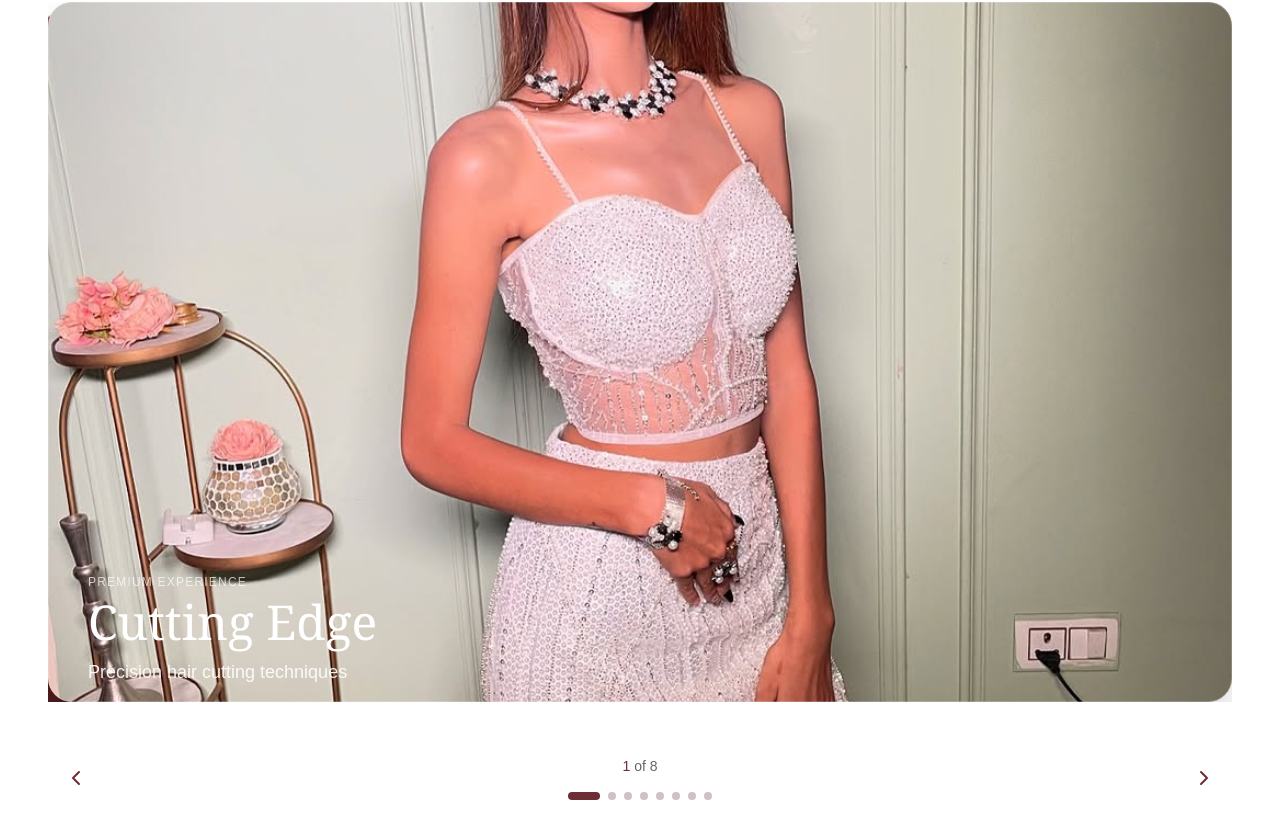
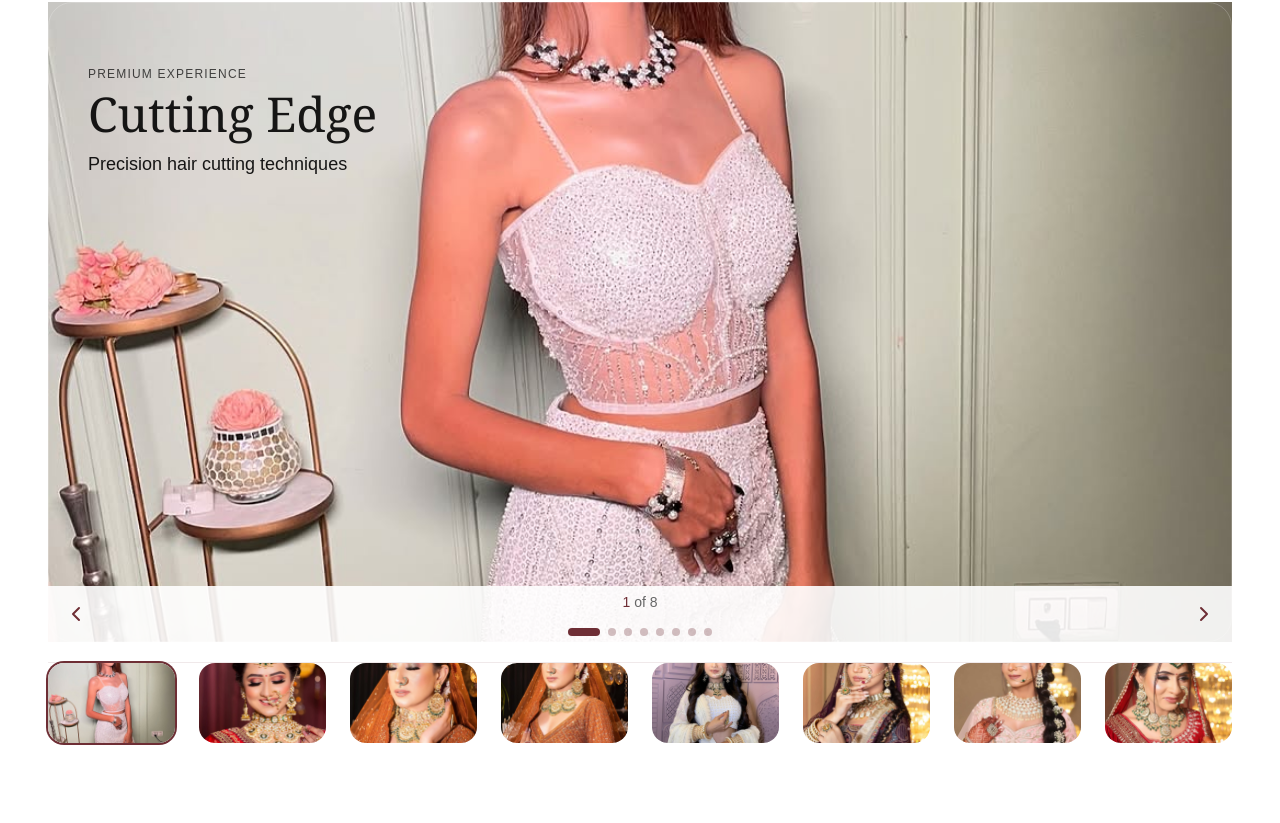
Before and after one commit to GitYashRepo/BSM, a Next.js app: page /bsm in a window 1280 px wide. Shown: the part 3577-4400 px from the top of the page. Built offline with nearby package versions, Linux system fonts and the light colour scheme.

Commit message:
fixed about us gallery view and z index of whatsapp

```diff
--- a/src/components/WhatsApp/whatsapp-button.jsx
+++ b/src/components/WhatsApp/whatsapp-button.jsx
@@ -48,7 +48,7 @@ export default function WhatsAppWidget({ brandName = "Blush by Sakshi Makeover's
                aria-modal="true"
                aria-label="WhatsApp styled chat"
                className={cn(
-                  "fixed z-50 right-2 sm:right-8 bottom-16 sm:bottom-16",
+                  "fixed z-[999999999999] right-2 sm:right-8 bottom-16 sm:bottom-16",
                   "w-[280px] sm:w-[360px] h-[60vh] sm:h-[80vh]",
                   "rounded-xl shadow-2xl border border-black/5 overflow-hidden flex flex-col",
                   "bg-[#f6f7f5]"
--- a/src/components/bsm/salon-showcase-bsm.jsx
+++ b/src/components/bsm/salon-showcase-bsm.jsx
@@ -93,7 +93,7 @@ export function SalonShowcaseBSM() {
             {/* 3D Card Stack Showcase */}
             <div
                ref={containerRef}
-               className="relative h-[600px] lg:h-[700px] mb-12"
+               className="relative h-[80vh]"
                onMouseMove={handleMouseMove}
             >
                {/* Background Blur Elements */}
@@ -121,7 +121,7 @@ export function SalonShowcaseBSM() {
                               transformStyle: 'preserve-3d',
                            }}
                         >
-                           <div className="relative w-full h-full rounded-3xl overflow-hidden shadow-2xl group">
+                           <div className="relative w-full h-full overflow-hidden shadow-2xl group">
                               <Image
                                  src={item.image || "/placeholder.svg"}
                                  alt={item.title}
@@ -134,43 +134,29 @@ export function SalonShowcaseBSM() {
 
                               {/* Floating Info - Always visible for active */}
                               {isActive && (
-                                 <div className="absolute bottom-0 left-0 right-0 p-10 text-white transform translate-y-6 group-hover:translate-y-0 transition-transform duration-500">
+                                 <div className="absolute top-0 left-0 right-0 p-10 text-white transform translate-y-6 group-hover:translate-y-0 transition-transform duration-500">
                                     <div className="max-w-2xl">
-                                       <p className="text-xs tracking-widest uppercase font-light mb-2 text-white/70">
+                                       <p className="text-xs tracking-widest uppercase font-light mb-2 text-black/70">
                                           Premium Experience
                                        </p>
-                                       <h3 className="text-4xl lg:text-5xl font-light mb-3 font-serif">{item.title}</h3>
-                                       <p className="text-lg text-white/90 font-light">{item.description}</p>
+                                       <h3 className="text-4xl lg:text-5xl font-light mb-3 text-black/90 font-serif">{item.title}</h3>
+                                       <p className="text-lg text-black/90 font-light">{item.description}</p>
                                     </div>
                                  </div>
                               )}
 
                               {/* Decorative frame */}
                               <div className="absolute inset-0 pointer-events-none border border-white/20 rounded-3xl" />
-                           </div>
-                        </div>
-                     )
-                  })}
-               </div>
-
-               {/* Dynamic Glow Effect Following Mouse */}
-               <div
-                  className="absolute inset-0 pointer-events-none rounded-3xl z-20 opacity-0 group-hover:opacity-100 transition-opacity"
-                  style={{
-                     background: `radial-gradient(circle 500px at ${mousePosition.x}px ${mousePosition.y}px, rgba(110, 46, 53, 0.1), transparent 60%)`,
-                  }}
-               />
-            </div>
 
                               {/* Navigation Controls */}
-            <div className="flex items-center justify-between mb-8">
+                              <div className="absolute w-full -bottom-8 bg-white/90 z-10 flex items-center justify-between mb-8">
                                  {/* Left Navigation */}
                                  <button
                                     onClick={prevSlide}
                                     className="group p-4 hover:bg-[#6E2E35]/10 rounded-full transition-all duration-300"
                                     aria-label="Previous slide"
                                  >
-                  <ChevronLeft className="w-6 h-6 text-[#6E2E35] group-hover:scale-125 transition-transform" />
+                                    <ChevronLeft className="w-6 h-6 text-[#6E2E35] transition-transform" />
                                  </button>
 
                                  {/* Counter and Progress */}
@@ -206,14 +192,30 @@ export function SalonShowcaseBSM() {
                                     <ChevronRight className="w-6 h-6 text-[#6E2E35] group-hover:scale-125 transition-transform" />
                                  </button>
                               </div>
+                           </div>
+                        </div>
+                     )
+                  })}
+               </div>
+
+               {/* Dynamic Glow Effect Following Mouse */}
+               <div
+                  className="absolute inset-0 pointer-events-none rounded-3xl z-20 opacity-0 group-hover:opacity-100 transition-opacity"
+                  style={{
+                     background: `radial-gradient(circle 500px at ${mousePosition.x}px ${mousePosition.y}px, rgba(110, 46, 53, 0.1), transparent 60%)`,
+                  }}
+               />
+            </div>
+
+
 
             {/* Showcase Cards Grid - Service Cards Below */}
-            <div className="grid grid-cols-1 md:grid-cols-2 lg:grid-cols-4 gap-6 pt-12 border-t border-[#6E2E35]/10">
+            <div className="grid grid-cols-4 mt-5 md:grid-cols-8 lg:grid-cols-8 gap-6 border-t border-[#6E2E35]/10">
                {salonImages.map((item, index) => (
                   <button
                      key={index}
                      onClick={() => goToSlide(index)}
-                     className={`group relative h-40 rounded-2xl overflow-hidden transition-all duration-300 cursor-pointer transform hover:scale-105 ${index === activeIndex ? 'ring-2 ring-[#6E2E35]' : ''
+                     className={`group relative h-20 rounded-2xl overflow-hidden transition-all duration-300 cursor-pointer transform hover:scale-105 ${index === activeIndex ? 'ring-2 ring-[#6E2E35]' : ''
                         }`}
                   >
                      <Image
```
Lines whose indentation alone changed are shown as unchanged.
